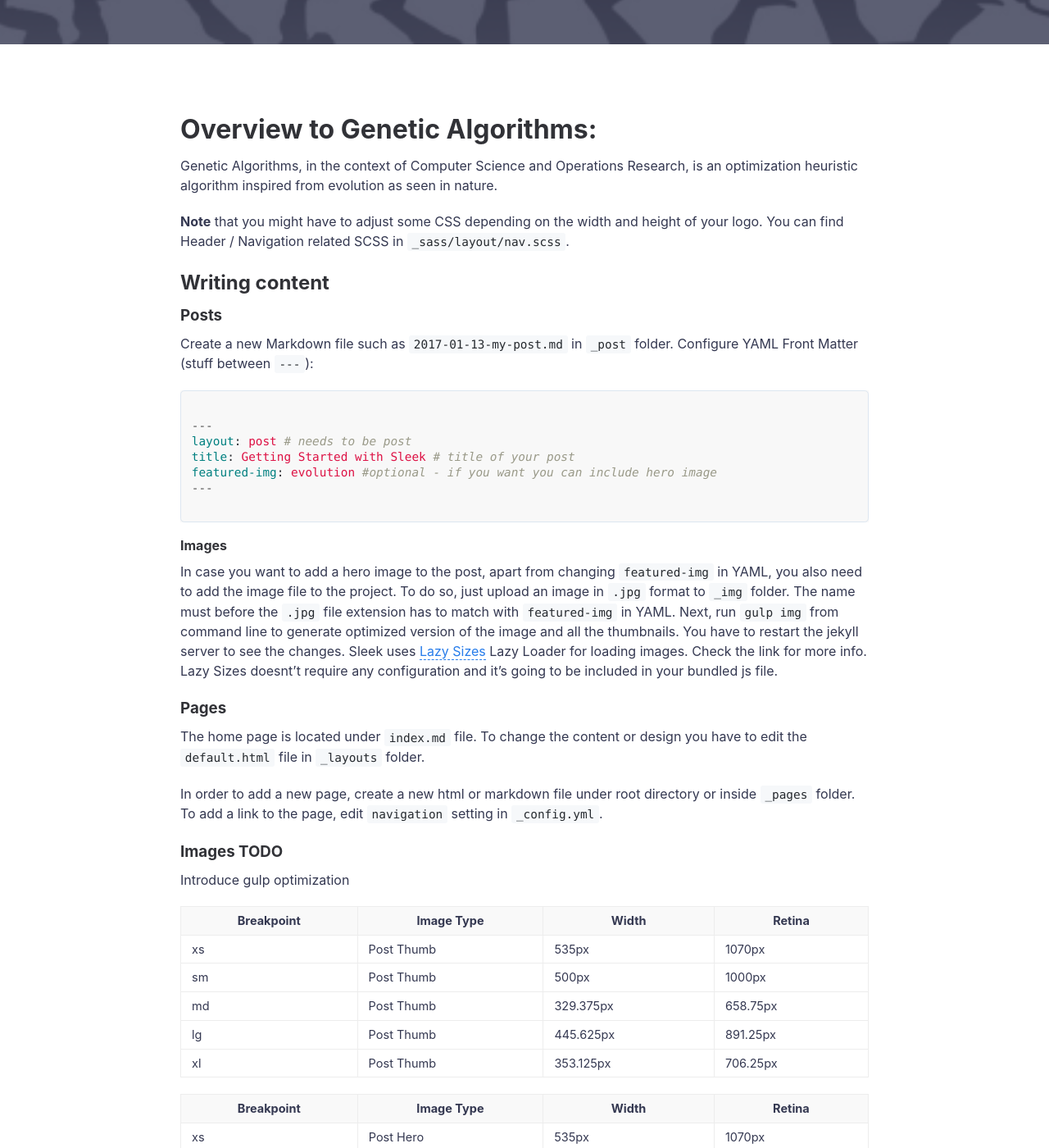
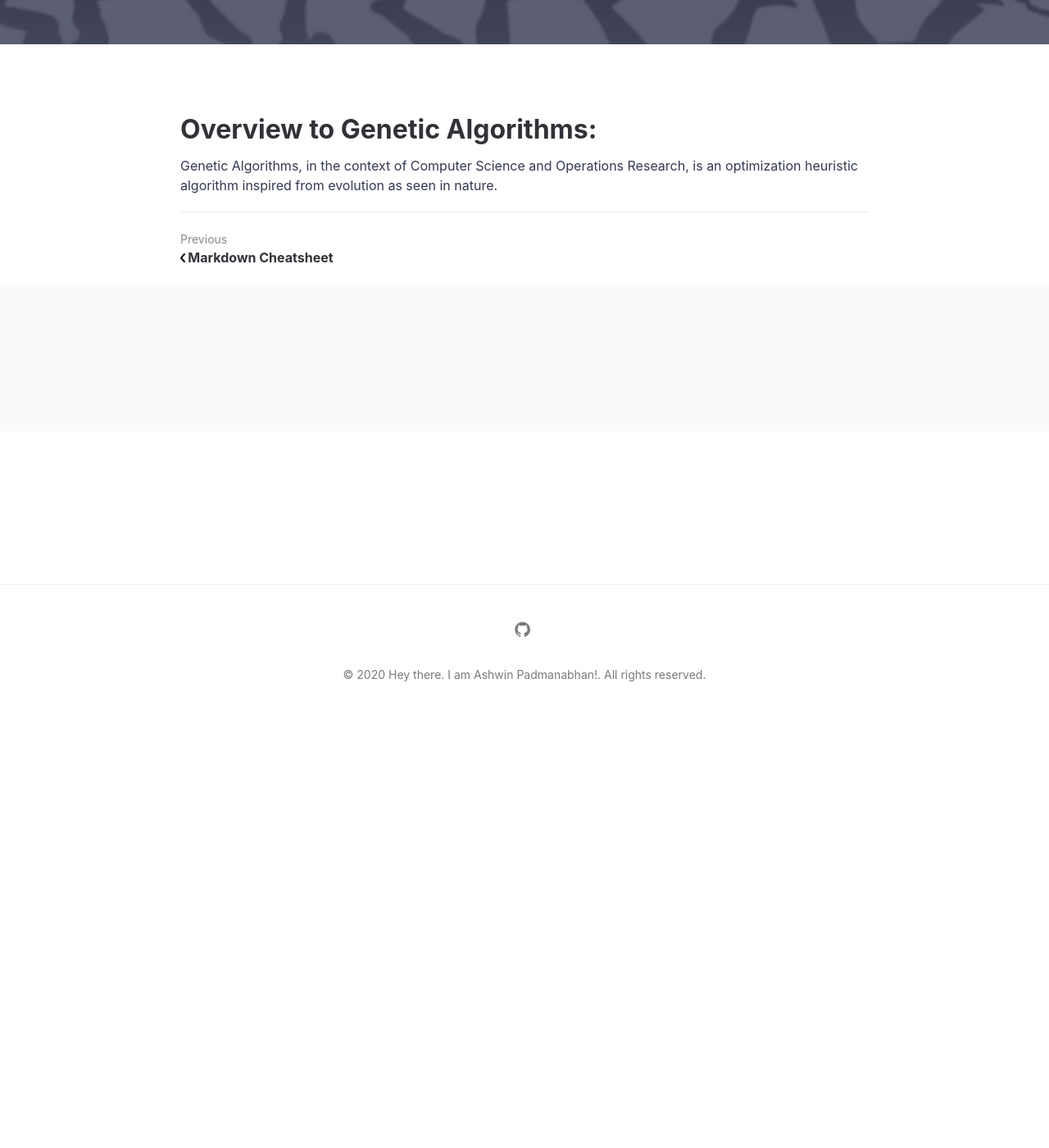
Before and after one commit to PadmanabhanAshwin/PadmanabhanAshwin.github.io, a Jekyll site: the page built from _posts/2017-11-26-getting-started.md, in a window 1280 px wide and 1400 px high, scrolled down 522 px. Shown: the whole window at 82% size. Built offline with Jekyll 4.4.1, drawn with Linux system fonts in a browser that asks for light colours; formulas are drawn with MathJax 3; a script that is not in the unit is left out; comment, search, counter and statistics services are not loaded; some of the changed text lies outside the part shown.

Commit message:
maintaing doc

```diff
--- a/_posts/2017-11-26-getting-started.md
+++ b/_posts/2017-11-26-getting-started.md
@@ -8,7 +8,7 @@ mathjax: true
 # Overview to Genetic Algorithms:
 Genetic Algorithms, in the context of Computer Science and Operations Research, is an optimization heuristic algorithm inspired from evolution as seen in nature.
 
-
+<!--
 **Note** that you might have to adjust some CSS depending on the width and height of your logo. You can find Header / Navigation related SCSS in `_sass/layout/nav.scss`.
 
 ## Writing content
@@ -78,4 +78,4 @@ divides out of the N-simplex height $h = s \sqrt {\frac {N + 1} {2N}}$.
 The kerel summation radius $r$ is equal to the N-simplex height $h$.
 
 $$ r = h = \sqrt{\frac {1} {2}} = \sqrt{\frac {N} {N+1}} \sqrt{\frac {N+1} {2N}} $$
-Happy hacking!
+Happy hacking! -->
```
Also changed, not shown: 1 other file.
